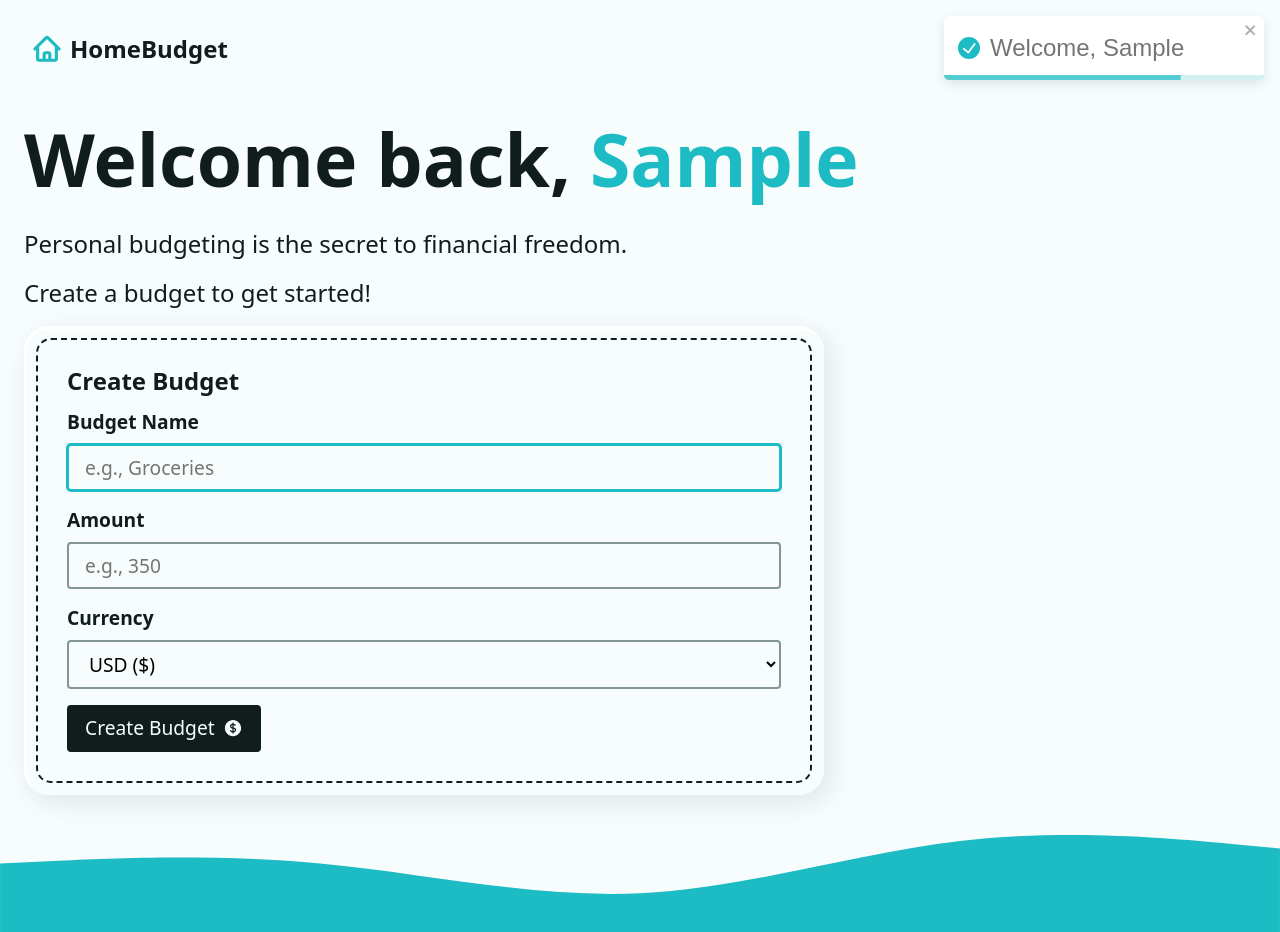
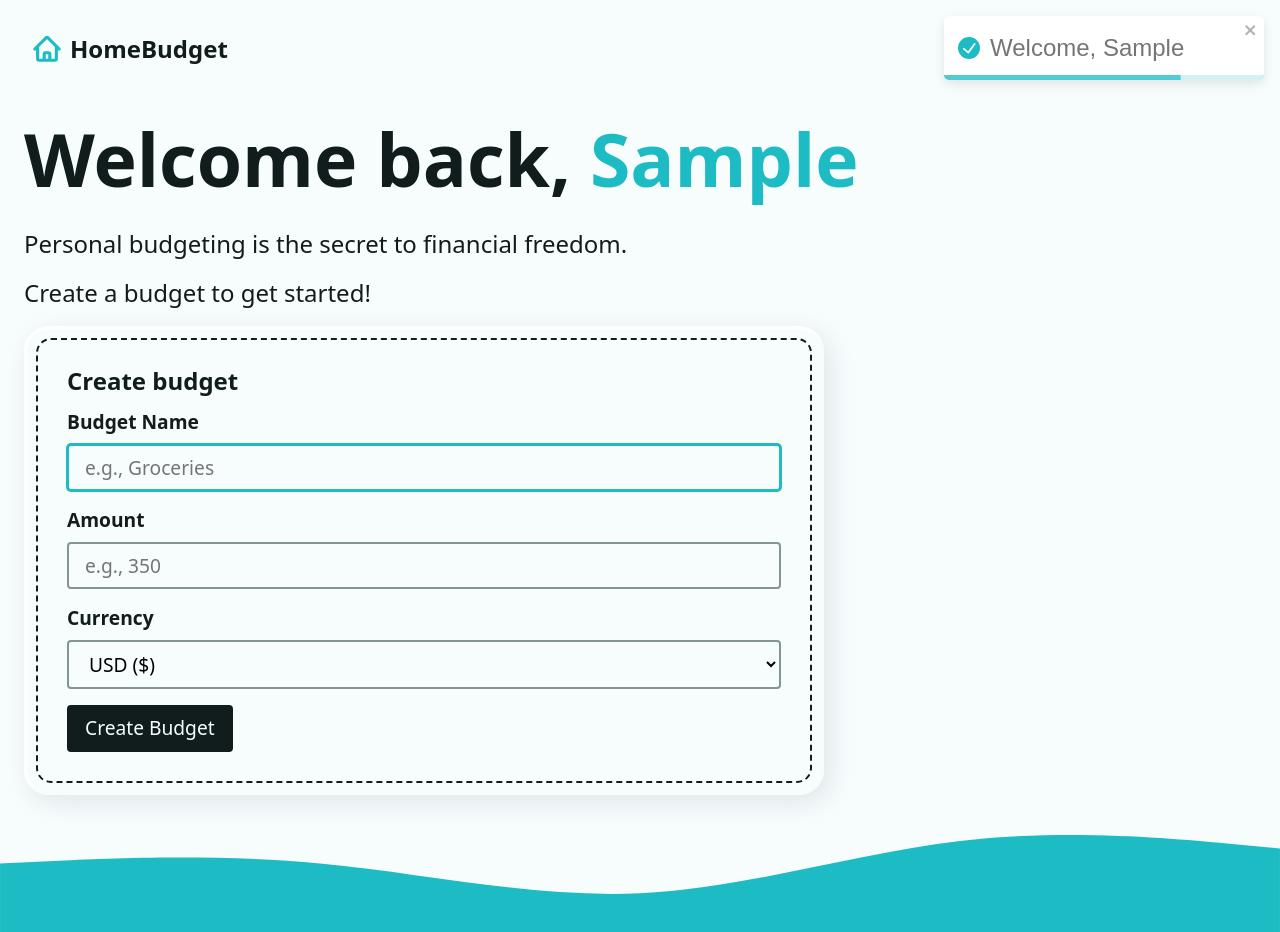
Before and after one commit to Rohanhnk/REACT-ROUTER-BUDGET, a React (Vite) app: page / in a window 1280 px wide. Both pictures are taken after typing "Sample" into the empty fields and a click on the button "Create Account". Shown: the top 932 px of the page. Built offline with nearby package versions, Linux system fonts and the light colour scheme.

Commit message:
updated readme.md file

```diff
--- a/src/components/AddBudgetsForm.jsx
+++ b/src/components/AddBudgetsForm.jsx
@@ -1,11 +1,10 @@
 /* eslint-disable react/prop-types */
 
 import { useRef, useEffect } from "react";
-import { CurrencyDollarIcon } from "@heroicons/react/24/solid";
 import { useFetcher } from "react-router-dom";
-import { createBudget } from "../helpers";
+// import { createBudget } from "../helpers";
 
-const AddBudgetForm = ({ onBudgetCreated }) => {
+const AddBudgetForm = () => {
   const fetcher = useFetcher();
   const isSubmitting = fetcher.state === "submitting";
 
@@ -19,29 +18,10 @@ const AddBudgetForm = ({ onBudgetCreated }) => {
     }
   }, [isSubmitting]);
 
-  const handleFormSubmit = (event) => {
-    event.preventDefault();
-    const formData = new FormData(event.target);
-    const name = formData.get("newBudget");
-    const amount = formData.get("newBudgetAmount");
-    const currency = formData.get("currency");
-
-    createBudget({ name, amount, currency });
-
-    if (onBudgetCreated) {
-      onBudgetCreated();
-    }
-  };
-
   return (
     <div className="form-wrapper">
-      <h2 className="h3">Create Budget</h2>
-      <fetcher.Form
-        method="post"
-        className="grid-sm"
-        ref={formRef}
-        onSubmit={handleFormSubmit} // Attach the handler here
-      >
+      <h2 className="h3">Create budget</h2>
+      <fetcher.Form method="post" className="grid-sm" ref={formRef}>
         <div className="grid-xs">
           <label htmlFor="newBudget">Budget Name</label>
           <input
@@ -83,7 +63,6 @@ const AddBudgetForm = ({ onBudgetCreated }) => {
           ) : (
             <>
               <span>Create Budget</span>
-              <CurrencyDollarIcon width={20} />
             </>
           )}
         </button>
--- a/src/components/BudgetItem.jsx
+++ b/src/components/BudgetItem.jsx
@@ -21,14 +21,16 @@ const BudgetItem = ({ budget, showDelete = false }) => {
     >
       <div className="progress-text">
         <h3>{name}</h3>
-        <p>{formatCurrency(amount, currency)}</p>
+        <p>{formatCurrency(amount, currency ?? "USD")}</p>
       </div>
       <progress max={amount} value={spent}>
         {formatPercentage(spent / amount)}
       </progress>
       <div className="progress-text">
-        <small>{formatCurrency(spent, currency)} spent</small>
-        <small>{formatCurrency(amount - spent, currency)} remaining</small>
+        <small>{formatCurrency(spent, currency ?? "USD")} spent</small>
+        <small>
+          {formatCurrency(amount - spent, currency ?? "USD")} remaining
+        </small>
       </div>
       {showDelete ? (
         <div className="flex-sm">
--- a/src/components/Table.jsx
+++ b/src/components/Table.jsx
@@ -8,9 +8,9 @@ const Table = ({ expenses, showBudget = true }) => {
       <table>
         <thead>
           <tr>
-            {["Name", "Amount", "Date", showBudget ? "Budget" : "", ""].map(
-              (header, index) => (
-                <th key={index}>{header}</th>
+            {["name", "Amount", "Date", showBudget ? "Budget" : "", ""].map(
+              (i, index) => (
+                <th key={index}>{i}</th>
               )
             )}
           </tr>
@@ -18,13 +18,8 @@ const Table = ({ expenses, showBudget = true }) => {
         <tbody>
           {expenses.map((expense) => (
             <tr key={expense.id}>
-              <td>{expense.name}</td>
-              <td>{expense.amount}</td>
-              <td>{expense.createdAt}</td>
-              {showBudget && <td>{expense.budgetName}</td>}
-              <td>
-                <ExpenseItem expense={expense} showBudget={showBudget} />
-              </td>
+              {expense.name}
+              <ExpenseItem expense={expense} showBudget={showBudget} />
             </tr>
           ))}
         </tbody>
--- a/src/helpers.js
+++ b/src/helpers.js
@@ -76,6 +76,7 @@ export const formatPercentage = (amt) => {
 };
 
 export const formatCurrency = (amt, currency = "USD") => {
+  console.log(amt, currency);
   return amt.toLocaleString(undefined, {
     style: "currency",
     currency: currency,
--- a/src/layouts/Main.jsx
+++ b/src/layouts/Main.jsx
@@ -4,6 +4,7 @@ import wave from "../assets/wave.svg";
 import { fetchData } from "../helpers";
 import Nav from "../components/Nav";
 
+// eslint-disable-next-line react-refresh/only-export-components
 export function mainLoader() {
   const userName = fetchData("userName");
   return { userName };
--- a/src/pages/Dashboard.jsx
+++ b/src/pages/Dashboard.jsx
@@ -45,6 +45,7 @@ export async function dashboardAction({ request }) {
       createBudget({
         name: values.newBudget,
         amount: values.newBudgetAmount,
+        currency: values.currency,
       });
       return toast.success("Budget created!");
     } catch {
```
Also changed, not shown: 1 other file (tests, documents, lock files or other folders).
